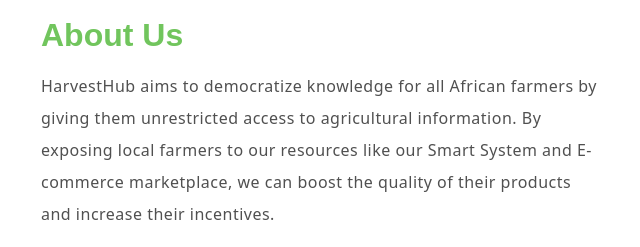
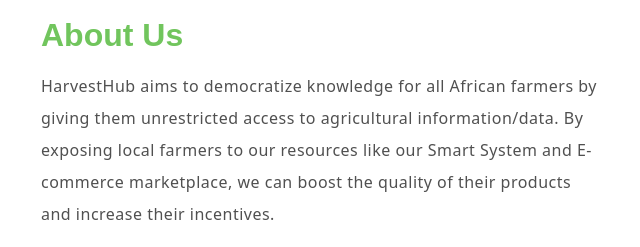
Before and after one commit to Willy-Wonka28/Web5-Masters, a plain HTML site: page index.html in a window 1280 px wide. Shown: the part 864-1111 px from the top of the page, 29-669 px from the left. Drawn offline with Linux system fonts and the light colour scheme.

Commit message:
latest changes

```diff
--- a/index.html
+++ b/index.html
@@ -54,7 +54,7 @@
     <div class="row">
         <div class="col-lg-6 col-md-12">
             <h2 class="mb-3">About Us</h2>
-            <p>HarvestHub aims to democratize knowledge for all African farmers by giving them unrestricted access to agricultural information. By exposing local farmers to our resources like our Smart System and E-commerce marketplace, we can boost the quality of their products and increase their incentives.</p>
+            <p>HarvestHub aims to democratize knowledge for all African farmers by giving them unrestricted access to agricultural information/data. By exposing local farmers to our resources like our Smart System and E-commerce marketplace, we can boost the quality of their products and increase their incentives.</p>
             <p>Through the use of Web5 technologies, we will ensure added security to our platform hereby protecting our users from illegitimate transactions.</p>
       <a href="index3.html" class="btn-get-started scrollto text-center">Get Started</a>
         </div>
```
